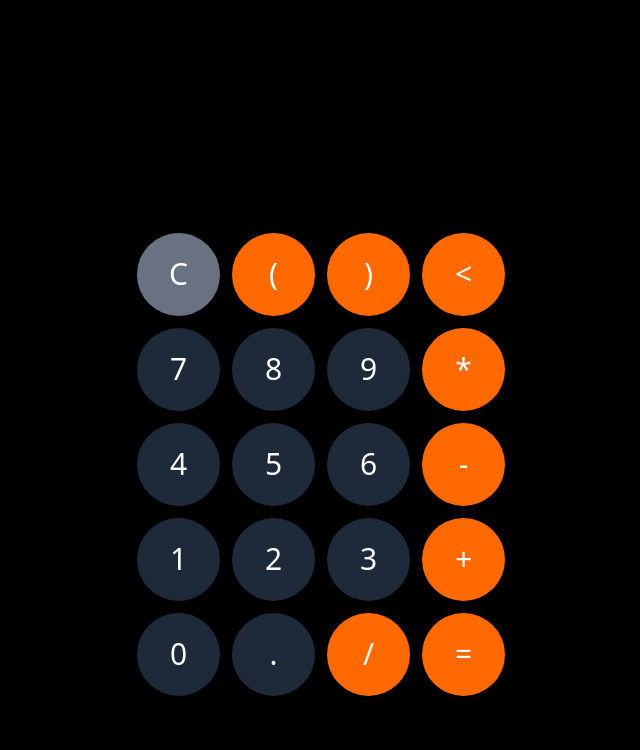
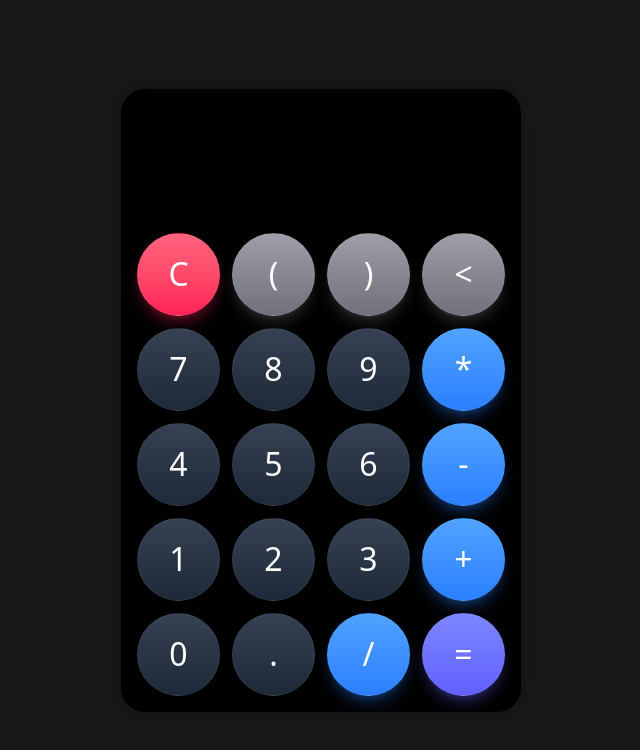
Before and after one commit to Devuno-official/Calculator, a React (Vite) app: page / in a window 1280 px wide. Shown: the top 750 px of the page, without its empty margins (319-959 px from the left). Built offline with nearby package versions, Linux system fonts and the light colour scheme.

Commit message:
now the button are sharped and rounded

```diff
--- a/src/Components/Button.jsx
+++ b/src/Components/Button.jsx
@@ -1,26 +1,40 @@
 let Btn = function ({ symbol, showValHandle }) {
   return symbol.map((arr) => {
     const getButtonStyle = () => {
+      // Top row buttons (C, (, ), <)
       if (arr === "C")
-        return "bg-gray-500 hover:bg-gray-400 active:bg-gray-600";
+        return "bg-gradient-to-b from-rose-400 to-rose-500 hover:from-rose-300 hover:to-rose-400 active:from-rose-500 active:to-rose-600 text-white shadow-rose-500/30";
+      if (arr === "(" || arr === ")" || arr === "<")
+        return "bg-gradient-to-b from-zinc-400 to-zinc-500 hover:from-zinc-300 hover:to-zinc-400 active:from-zinc-500 active:to-zinc-600 text-white shadow-zinc-500/30";
+      // Operator buttons (+, -, *, /, =)
+      if (["+", "-", "*", "/"].includes(arr))
+        return "bg-gradient-to-b from-blue-400 to-blue-500 hover:from-blue-300 hover:to-blue-400 active:from-blue-500 active:to-blue-600 shadow-blue-500/30";
       if (arr === "=")
-        return "bg-orange-500 hover:bg-orange-400 active:bg-orange-600";
-      if (["+", "-", "*", "/", "(", ")", "<"].includes(arr))
-        return "bg-orange-500 hover:bg-orange-400 active:bg-orange-600";
-      return "bg-gray-800 hover:bg-gray-700 active:bg-gray-900";
+        return "bg-gradient-to-b from-indigo-400 to-indigo-500 hover:from-indigo-300 hover:to-indigo-400 active:from-indigo-500 active:to-indigo-600 shadow-indigo-500/30";
+      // Number buttons
+      return "bg-gradient-to-b from-gray-700 to-gray-800 hover:from-gray-600 hover:to-gray-700 active:from-gray-800 active:to-gray-900 shadow-black/20";
     };
+
+    // Special styling for zero button
+    const isZero = arr === "0";
+    const buttonWidth = isZero ? "col-span-1" : "";
 
     return (
       <button
         key={arr}
         type="button"
-        className={`${getButtonStyle()}
-                         aspect-square w-full min-h-[80px] sm:min-h-[70px] md:min-h-[80px]
-                         flex items-center justify-center
-                         rounded-none sm:rounded-full text-white text-3xl sm:text-2xl md:text-3xl font-medium
-                         transition-all duration-100
-                         touch-manipulation
-                         border border-gray-700 sm:border-transparent`}
+        className={`${getButtonStyle()} ${buttonWidth}
+                   aspect-square w-full min-h-[80px] sm:min-h-[70px]
+                   flex items-center justify-center
+                   text-white text-[28px] sm:text-[32px] font-medium
+                   rounded-full
+                   transition-all duration-200
+                   shadow-lg hover:shadow-xl active:shadow
+                   hover:-translate-y-0.5 active:translate-y-0
+                   backdrop-blur-sm
+                   border border-white/5
+                   touch-manipulation
+                   m-0 p-0`}
         onClick={showValHandle}
       >
         {arr}
--- a/src/Components/Container.jsx
+++ b/src/Components/Container.jsx
@@ -1,7 +1,7 @@
 let Container = (props) => {
   return (
-    <div className="min-h-screen w-full bg-black flex items-center justify-center p-0 sm:p-4 md:p-6 lg:p-8">
-      <div className="w-full h-screen sm:h-auto max-w-[100vw] sm:max-w-[360px] md:max-w-[400px] flex flex-col items-center justify-center sm:justify-start">
+    <div className="min-h-screen w-full bg-black sm:bg-zinc-900 flex items-center justify-center p-0 sm:p-6">
+      <div className="w-full h-screen sm:h-auto sm:max-w-[360px] md:max-w-[400px] flex flex-col">
         {props.children}
       </div>
     </div>
```
